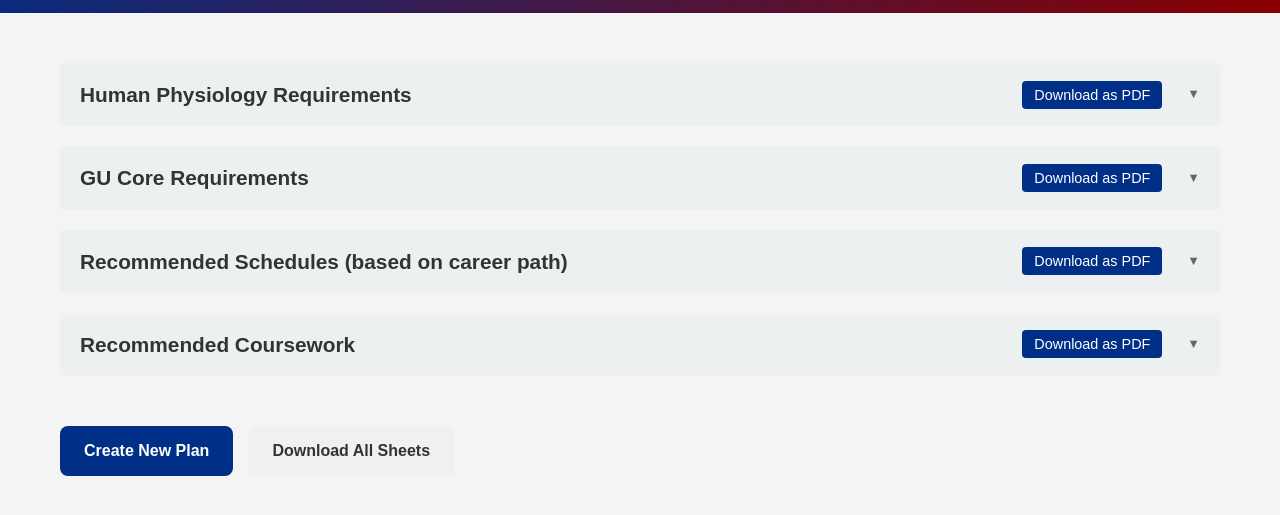
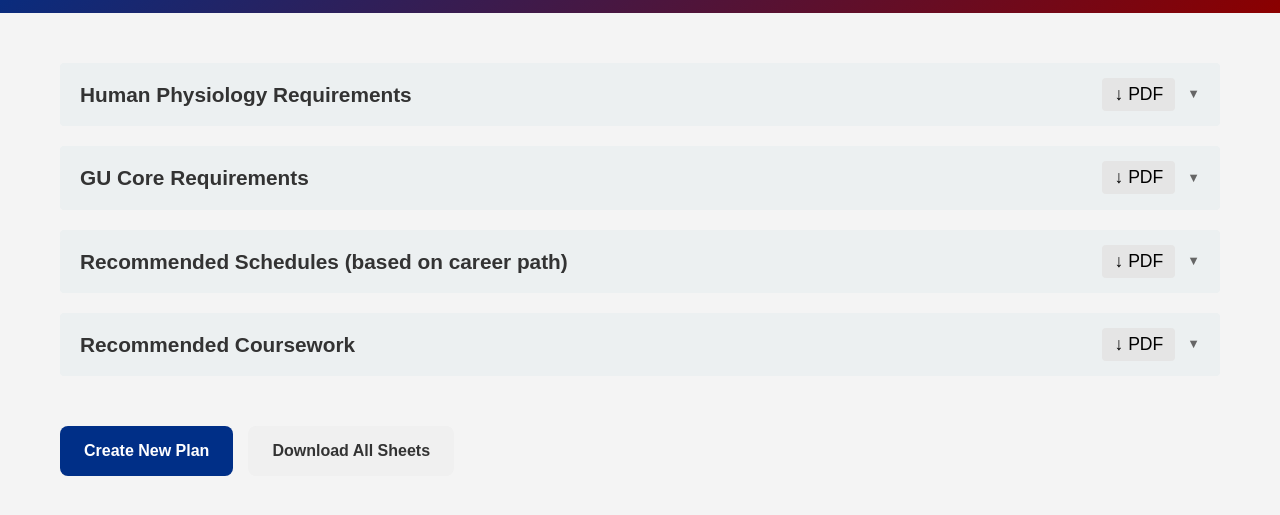
Before and after one commit to TiernanMurphy/human-physiology-scheduling, a website: page client/pages/home.html in a window 1280 px wide. Shown: the part 99-614 px from the top of the page. Drawn offline with nearby package versions, Linux system fonts and the light colour scheme.

Commit message:
download PDF button styling

```diff
--- a/client/css/styles.css
+++ b/client/css/styles.css
@@ -149,17 +149,16 @@ h4, h5, h6 {
 
 .btn-download {
     padding: 6px 12px;
-    margin-right: 25px;
-    background-color: #002f87;
-    color: white;
+    filter:brightness(0.96);
     border: none;
     border-radius: 4px;
     cursor: pointer;
-    font-size: 0.9rem;
+    font-size: 1.1rem;
+    margin-right: 12px;
 }
 
 .btn-download:hover {
-    background-color: #001f5c;
+    filter: brightness(0.96);
 }
 
 /* ========================================
--- a/client/js/my-plans.js
+++ b/client/js/my-plans.js
@@ -87,7 +87,7 @@ function createPlanCard(plan) {
         </div>
         <div class="plan-card-actions">
             <button class="btn btn-primary view-plan-btn">View</button>
-            <button class="btn btn-tertiary download-plan-btn">Download PDF</button>
+            <button class="btn-download download-plan-btn">↓ PDF</button>
             <button class="btn btn-secondary delete-plan-btn">Delete</button>
         </div>
     `;
--- a/client/pages/home.html
+++ b/client/pages/home.html
@@ -38,7 +38,7 @@
             <h3>Human Physiology Requirements</h3>
             <div class="header-actions">
                 <button class="btn-download" data-section="required-courses">
-                    Download as PDF
+                    ↓ PDF
                 </button>
             </div>
             <span class="dropdown-arrow">▼</span>
@@ -71,7 +71,7 @@
             <h3>GU Core Requirements</h3>
             <div class="header-actions">
                 <button class="btn-download" data-section="gu-core-courses">
-                    Download as PDF
+                    ↓ PDF
                 </button>
             </div>
             <span class="dropdown-arrow">▼</span>
@@ -111,7 +111,7 @@
             <h3>Recommended Schedules (based on career path)</h3>
             <div class="header-actions">
                 <button class="btn-download" data-section="recommended-schedules-draft">
-                    Download as PDF
+                    ↓ PDF
                 </button>
             </div>
             <span class="dropdown-arrow">▼</span>
@@ -145,7 +145,7 @@
             <h3>Recommended Coursework</h3>
             <div class="header-actions">
                 <button class="btn-download" data-section="recommended">
-                    Download as PDF
+                    ↓ PDF
                 </button>
             </div>
             <span class="dropdown-arrow">▼</span>
@@ -174,84 +174,6 @@
         </div>
     </section>
 
-    <!--    Sample 4-Year Plan Section &ndash;&gt;-->
-    <!--    <section class="course-section">-->
-    <!--        <div class="section-header" data-section="sample-plan">-->
-    <!--            <h3>Sample 4-Year Progression</h3>-->
-    <!--            <div class="header-actions">-->
-    <!--                <button class="btn-download" data-section="sample-plan">-->
-    <!--                    Download as PDF-->
-    <!--                </button>-->
-    <!--            </div>-->
-    <!--            <span class="dropdown-arrow">▼</span>-->
-    <!--        </div>-->
-    <!--        <div id="sample-plan" class="course-content hidden">-->
-    <!--            <div class="subsection">-->
-    <!--                <h4 class="collapsed">Freshman Year</h4>-->
-    <!--                <div class="subsection-content collapsed">-->
-    <!--                    <div class="semester-container">-->
-    <!--                        <div class="semester">-->
-    <!--                            <h5>Fall</h5>-->
-    <!--                            <div id="freshman-fall" class="course-list"></div>-->
-    <!--                        </div>-->
-    <!--                        <div class="semester">-->
-    <!--                            <h5>Spring</h5>-->
-    <!--                            <div id="freshman-spring" class="course-list"></div>-->
-    <!--                        </div>-->
-    <!--                    </div>-->
-    <!--                </div>-->
-    <!--            </div>-->
-
-    <!--            <div class="subsection">-->
-    <!--                <h4 class="collapsed">Sophomore Year</h4>-->
-    <!--                <div class="subsection-content collapsed">-->
-    <!--                    <div class="semester-container">-->
-    <!--                        <div class="semester">-->
-    <!--                            <h5>Fall</h5>-->
-    <!--                            <div id="sophomore-fall" class="course-list"></div>-->
-    <!--                        </div>-->
-    <!--                        <div class="semester">-->
-    <!--                            <h5>Spring</h5>-->
-    <!--                            <div id="sophomore-spring" class="course-list"></div>-->
-    <!--                        </div>-->
-    <!--                    </div>-->
-    <!--                </div>-->
-    <!--            </div>-->
-
-    <!--            <div class="subsection">-->
-    <!--                <h4 class="collapsed">Junior Year</h4>-->
-    <!--                <div class="subsection-content collapsed">-->
-    <!--                    <div class="semester-container">-->
-    <!--                        <div class="semester">-->
-    <!--                            <h5>Fall</h5>-->
-    <!--                            <div id="junior-fall" class="course-list"></div>-->
-    <!--                        </div>-->
-    <!--                        <div class="semester">-->
-    <!--                            <h5>Spring</h5>-->
-    <!--                            <div id="junior-spring" class="course-list"></div>-->
-    <!--                        </div>-->
-    <!--                    </div>-->
-    <!--                </div>-->
-    <!--            </div>-->
-
-    <!--            <div class="subsection">-->
-    <!--                <h4 class="collapsed">Senior Year</h4>-->
-    <!--                <div class="subsection-content collapsed">-->
-    <!--                    <div class="semester-container">-->
-    <!--                        <div class="semester">-->
-    <!--                            <h5>Fall</h5>-->
-    <!--                            <div id="senior-fall" class="course-list"></div>-->
-    <!--                        </div>-->
-    <!--                        <div class="semester">-->
-    <!--                            <h5>Spring</h5>-->
-    <!--                            <div id="senior-spring" class="course-list"></div>-->
-    <!--                        </div>-->
-    <!--                    </div>-->
-    <!--                </div>-->
-    <!--            </div>-->
-    <!--        </div>-->
-    <!--    </section>-->
-
     <!-- Quick Actions -->
     <section class="quick-actions">
         <a href="/pages/plan.html" class="btn btn-primary">Create New Plan</a>
--- a/package.json
+++ b/package.json
@@ -2,7 +2,7 @@
   "type": "module",
   "dependencies": {
     "bcryptjs": "^3.0.3",
-    "dotenv": "^17.2.3",
+    "dotenv": "^17.3.1",
     "express": "^5.2.1",
     "jsonwebtoken": "^9.0.3",
     "mongoose": "^9.0.2"
```
Also changed, not shown: 1 other file.
